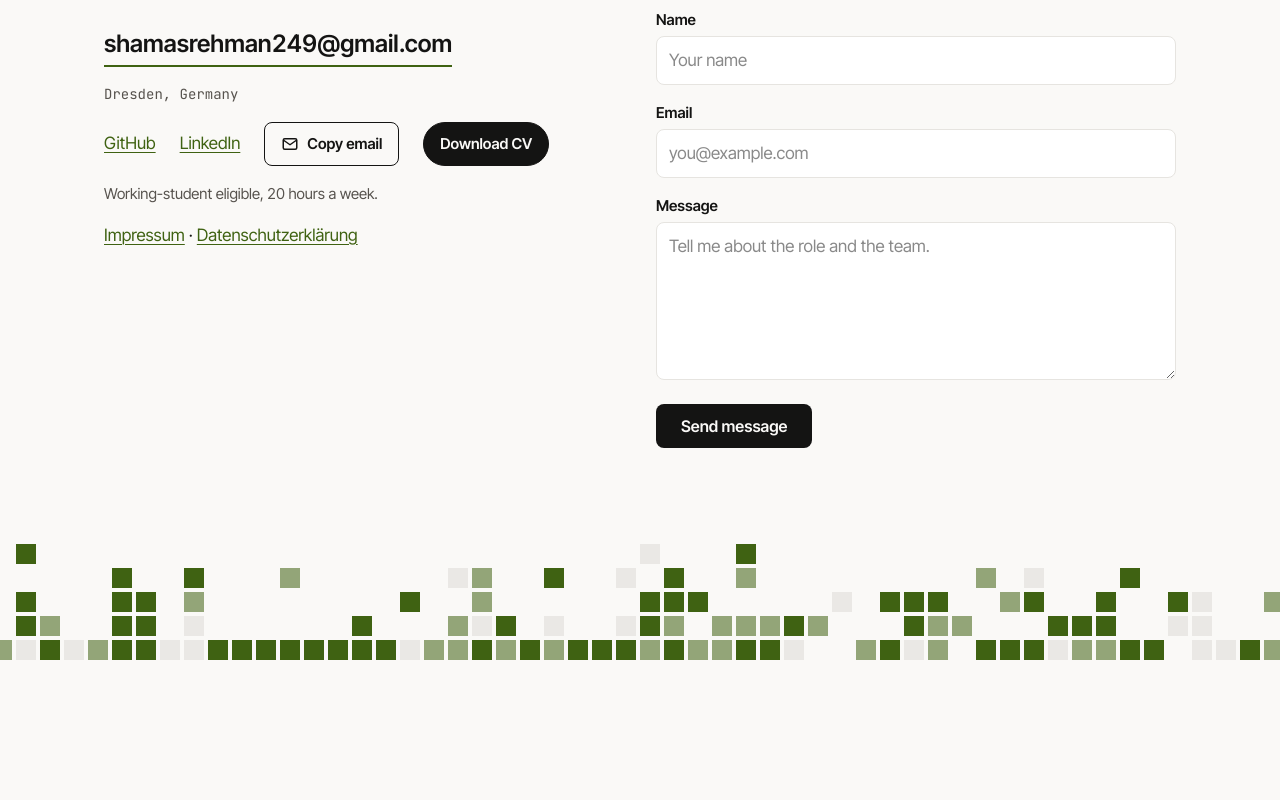
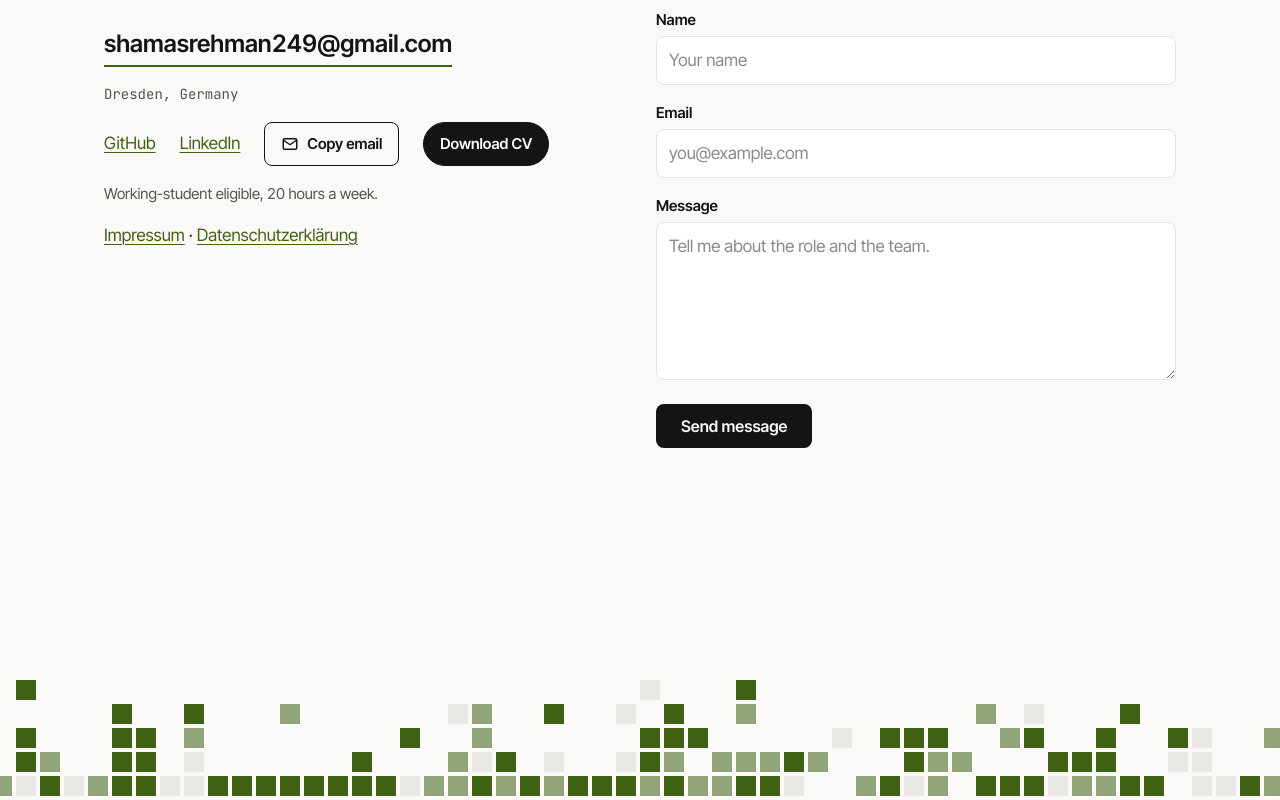
Before and after one commit to shamas92/portfolio-v4, a Next.js app: page / in a window 1280 px wide. Shown: the part 5187-5987 px from the top of the page. Before the commit the page ends 5851 px from the top, so only its background shows below. Built offline with nearby package versions, Linux system fonts and the light colour scheme.

Commit message:
Contact form: reserve status-region height to remove post-submit jump

```diff
--- a/src/components/ContactForm.tsx
+++ b/src/components/ContactForm.tsx
@@ -224,6 +224,24 @@ export function ContactForm() {
             : ui.submit}
         </button>
       </div>
+      {/* Status region: always rendered with a reserved height, so
+          the form does not grow (and the page does not jump) when
+          the status appears. minHeight covers the tallest status —
+          the failure case at 375px: a two-line status (57px) + the
+          grid gap (16px) + the Copy-email fallback (44px) = 117px,
+          plus a 3px buffer. The success status (33px) fits inside
+          the same space. Errors, labels and aria-describedby are
+          untouched; the live-region roles stay on the status
+          paragraphs themselves. */}
+      <div
+        className="form-status-region"
+        style={{
+          display: "grid",
+          gap: "var(--space-2)",
+          alignContent: "start",
+          minHeight: "120px",
+        }}
+      >
         {status === "sent" && (
           <p className="form-status" role="status">
             {ui.statusSent}
@@ -239,6 +257,7 @@ export function ContactForm() {
             </div>
           </>
         )}
+      </div>
     </form>
   );
 }
```
Lines whose indentation alone changed are shown as unchanged.
